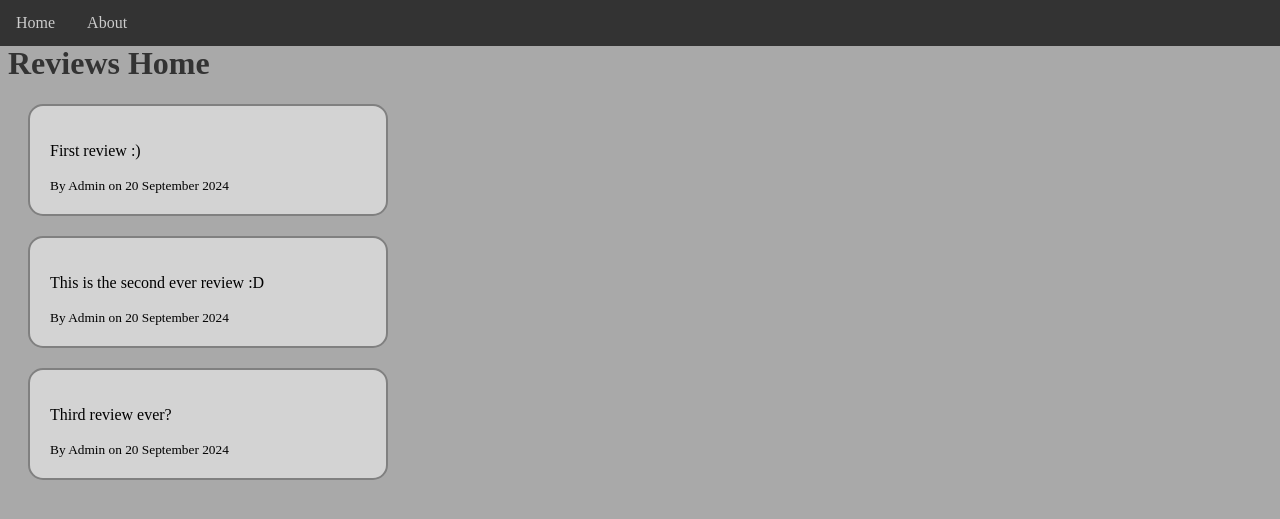
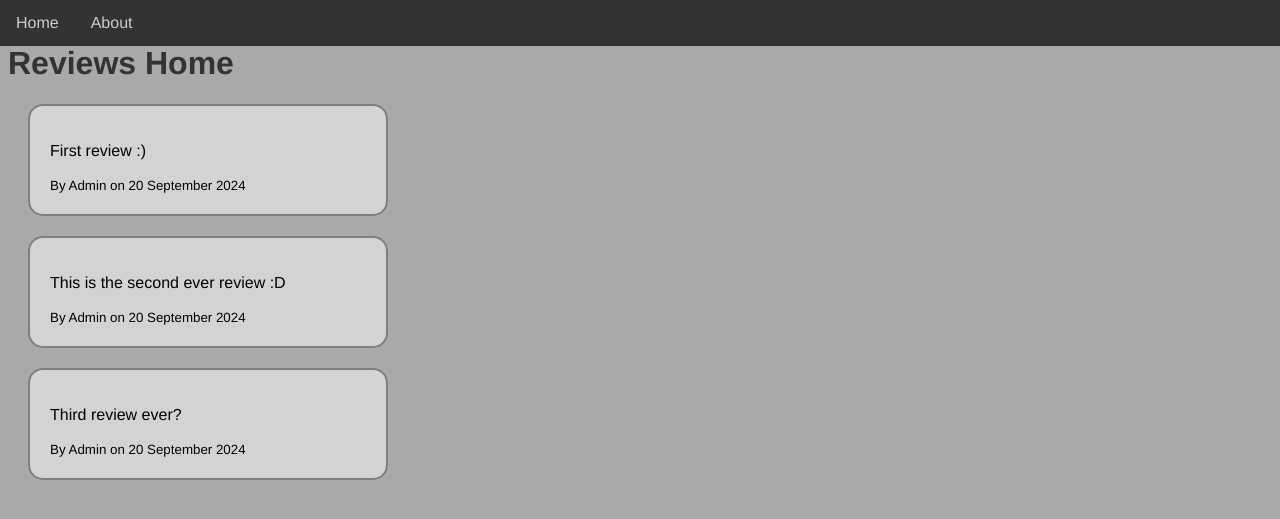
Before and after one commit to Rototype0/Semester-Project-Web-Development, a Django app: page / in a window 1280 px wide. Shown: the top 519 px of the page. Run offline with Django 5.2, Linux system fonts and the light colour scheme; data comes from the database, SQL or seed files in the repository.

Commit message:
Changed the font to Helvetica

```diff
--- a/django_video_game_library/reviews/static/reviews/main.css
+++ b/django_video_game_library/reviews/static/reviews/main.css
@@ -3,6 +3,7 @@ body
     background: darkgray;
     color: #333;
     padding: 16px 0px;
+    font-family: "Helvetica";
 
     .review_container
     {
```
